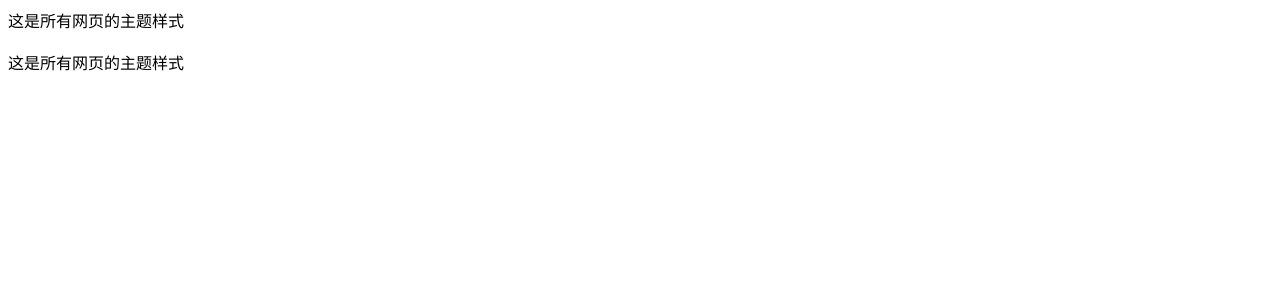
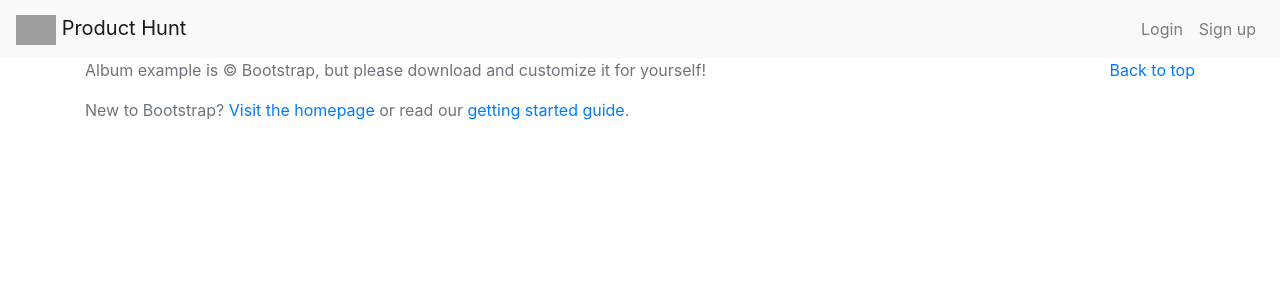
Before and after one commit to poppyblue/product_hunt, a Django app: template templates/theme.html in a window 1280 px wide. Shown: the top 300 px of the page. Run offline with Django 3.2, Linux system fonts and the light colour scheme; the template is opened without the code that fills it, so the values that code supplies are empty; some libraries are stand-ins or nearby versions; grey boxes are pictures that could not be loaded.

Commit message:
设置好了标题栏，添加了一个小logo

```diff
--- a/ph/settings.py
+++ b/ph/settings.py
@@ -120,3 +120,9 @@ USE_TZ = True
 # https://docs.djangoproject.com/en/2.0/howto/static-files/
 
 STATIC_URL = '/static/'
+
+STATIC_ROOT = os.path.join(BASE_DIR, 'static')
+
+STATIC_DIRS = [
+    os.path.join(BASE_DIR, 'products/static'),
+]
--- a/templates/theme.html
+++ b/templates/theme.html
@@ -1,7 +1,74 @@
-这是所有网页的主题样式
-<br>
-{% block content %}
+<!doctype html>
+<html lang="en">
+  {% load staticfiles %}
+  <head>
+    <meta charset="utf-8">
+    <meta name="viewport" content="width=device-width, initial-scale=1, shrink-to-fit=no">
+    <meta name="description" content="">
+    <meta name="author" content="Mark Otto, Jacob Thornton, and Bootstrap contributors">
+    <meta name="generator" content="Jekyll v3.8.5">
+    <title>Album example · Bootstrap</title>
 
-{% endblock content %}
-<br>
-这是所有网页的主题样式
+    <link rel="canonical" href="https://getbootstrap.com/docs/4.3/examples/album/">
+    <!-- Bootstrap core CSS -->
+   <link rel="stylesheet" href="https://stackpath.bootstrapcdn.com/bootstrap/4.3.1/css/bootstrap.min.css" integrity="sha384-ggOyR0iXCbMQv3Xipma34MD+dH/1fQ784/j6cY/iJTQUOhcWr7x9JvoRxT2MZw1T" crossorigin="anonymous">
+
+	<link href="/docs/4.3/dist/css/bootstrap.min.css" rel="stylesheet" integrity="sha384-ggOyR0iXCbMQv3Xipma34MD+dH/1fQ784/j6cY/iJTQUOhcWr7x9JvoRxT2MZw1T" crossorigin="anonymous">
+
+    <style>
+      .bd-placeholder-img {
+        font-size: 1.125rem;
+        text-anchor: middle;
+        -webkit-user-select: none;
+        -moz-user-select: none;
+        -ms-user-select: none;
+        user-select: none;
+      }
+
+      @media (min-width: 768px) {
+        .bd-placeholder-img-lg {
+          font-size: 3.5rem;
+        }
+      }
+    </style>
+    <!-- Custom styles for this template -->
+    <link href="album.css" rel="stylesheet">
+  </head>
+<body>
+	<nav class="navbar navbar-expand-lg navbar-light bg-light">
+	  <a class="navbar-brand" href="#">
+	  	<img src="{% static "logo1.png" %}" height="30px">
+	  	Product Hunt
+	  </a>
+	  <button class="navbar-toggler" type="button" data-toggle="collapse" data-target="#navbarNavAltMarkup" aria-controls="navbarNavAltMarkup" aria-expanded="false" aria-label="Toggle navigation">
+	    <span class="navbar-toggler-icon"></span>
+	  </button>
+	  <div class="collapse navbar-collapse" id="navbarNavAltMarkup">
+	    <div class="navbar-nav ml-auto">
+	      <a class="nav-item nav-link" href="#">Login</a>
+	      <a class="nav-item nav-link" href="#">Sign up</a>
+	    </div>
+	  </div>
+	</nav>
+    {% block content %}
+
+    {% endblock content %}
+
+	<footer class="text-muted">
+	  <div class="container">
+	    <p class="float-right">
+	      <a href="#">Back to top</a>
+	    </p>
+	    <p>Album example is &copy; Bootstrap, but please download and customize it for yourself!</p>
+	    <p>New to Bootstrap? <a href="https://getbootstrap.com/">Visit the homepage</a> or read our <a href="/docs/4.3/getting-started/introduction/">getting started guide</a>.</p>
+	  </div>
+	</footer>
+	<script src="https://code.jquery.com/jquery-3.3.1.slim.min.js" integrity="sha384-q8i/X+965DzO0rT7abK41JStQIAqVgRVzpbzo5smXKp4YfRvH+8abtTE1Pi6jizo" crossorigin="anonymous">
+	</script>
+	<script src="https://cdnjs.cloudflare.com/ajax/libs/popper.js/1.14.7/umd/popper.min.js" integrity="sha384-UO2eT0CpHqdSJQ6hJty5KVphtPhzWj9WO1clHTMGa3JDZwrnQq4sF86dIHNDz0W1" crossorigin="anonymous">
+	</script>
+	<script src="https://stackpath.bootstrapcdn.com/bootstrap/4.3.1/js/bootstrap.min.js" integrity="sha384-JjSmVgyd0p3pXB1rRibZUAYoIIy6OrQ6VrjIEaFf/nJGzIxFDsf4x0xIM+B07jRM" crossorigin="anonymous">
+	</script>
+</body>
+
+</html>
```
